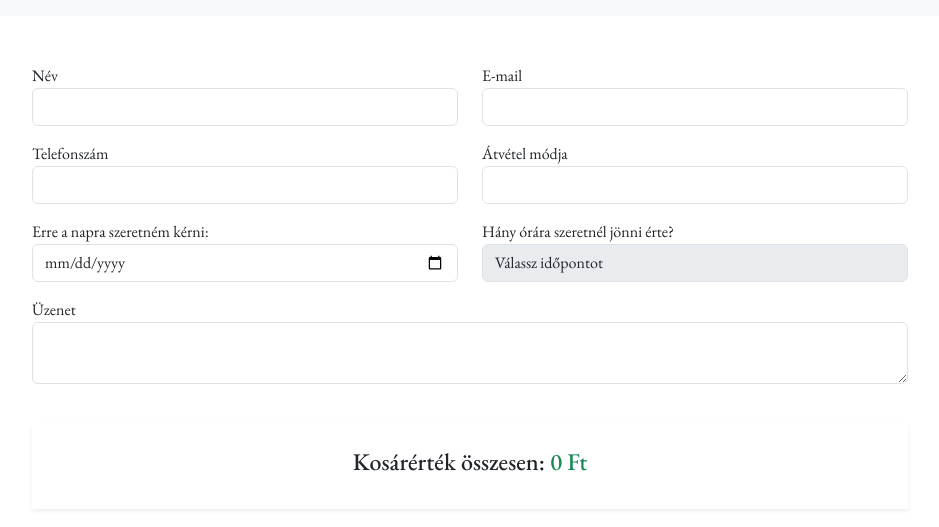
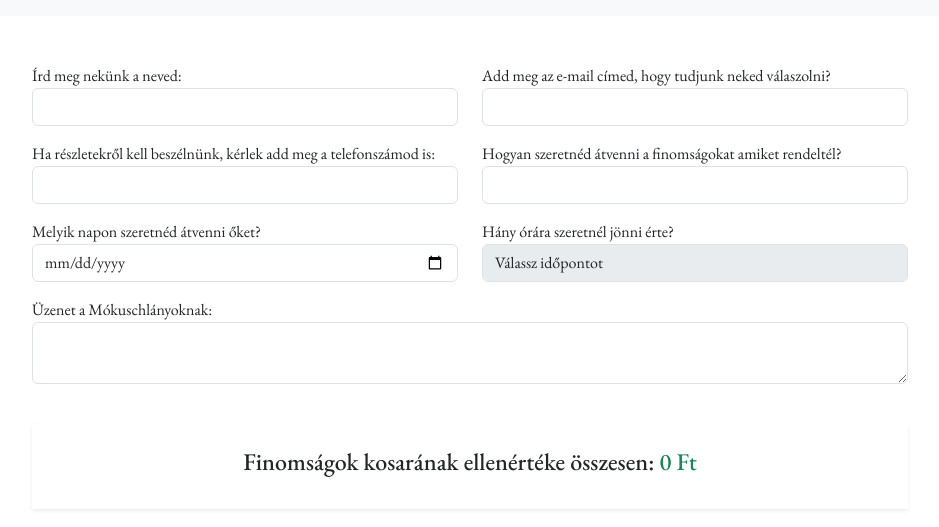
Before and after one commit to pf-coding/mokusch-cafe, an Angular app: page /cart in a window 1280 px wide. Shown: the part 206-733 px from the top of the page, without its empty margins (170-1109 px from the left). Built offline with nearby package versions, Linux system fonts and the light colour scheme.

Commit message:
text-fixes

```diff
--- a/src/app/main/order/order.component.html
+++ b/src/app/main/order/order.component.html
@@ -3,11 +3,13 @@
   <form [formGroup]="orderForm" (ngSubmit)="submitOrder()">
     <div class="row">
       <div class="col-12 col-md-6 mb-3">
-        <label for="name">Név</label>
+        <label for="name">Írd meg nekünk a neved:</label>
         <input id="name" class="form-control" formControlName="name" required />
       </div>
       <div class="col-12 col-md-6 mb-3">
-        <label for="email">E-mail</label>
+        <label for="email"
+          >Add meg az e-mail címed, hogy tudjunk neked válaszolni?</label
+        >
         <input
           id="email"
           type="email"
@@ -17,7 +19,10 @@
         />
       </div>
       <div class="col-12 col-md-6 mb-3">
-        <label for="phone">Telefonszám</label>
+        <label for="phone"
+          >Ha részletekről kell beszélnünk, kérlek add meg a telefonszámod
+          is:</label
+        >
         <input
           id="phone"
           type="text"
@@ -27,7 +32,9 @@
         />
       </div>
       <div class="col-12 col-md-6 mb-3">
-        <label for="deliveryMethod">Átvétel módja</label>
+        <label for="deliveryMethod"
+          >Hogyan szeretnéd átvenni a finomságokat amiket rendeltél?</label
+        >
         <select
           id="deliveryMethod"
           class="form-control"
@@ -38,7 +45,7 @@
         </select>
       </div>
       <div class="col-12 col-md-6 mb-3">
-        <label for="date">Erre a napra szeretném kérni:</label>
+        <label for="date">Melyik napon szeretnéd átvenni őket?</label>
         <input
           id="date"
           type="date"
@@ -65,7 +72,7 @@
       </div>
 
       <div class="col-12 col-md-12 mb-3">
-        <label for="message">Üzenet</label>
+        <label for="message">Üzenet a Mókuschlányoknak:</label>
         <textarea
           id="message"
           class="form-control"
@@ -78,7 +85,7 @@
       <div class="card-title shadow-sm p-4">
         <h4 class="card-title-price">
           <i class="bi bi-currency-forint"></i>
-          Kosárérték összesen:
+          Finomságok kosarának ellenértéke összesen:
           <span class="text-success">{{ totalPrice }} Ft</span>
         </h4>
       </div>
@@ -105,14 +112,14 @@
 
             <div class="form-group mt-3">
               <label for="quantity-{{ i }}">
-                Kérem, adja meg, hány
+                Kérlek, add meg, hány
                 <!-- Ha "szelet", akkor "szeletet", különben az unitOfMeasure-t -->
                 {{
                   orderItems[i].unitOfMeasure === "szelet"
                     ? "szeletet"
                     : orderItems[i].unitOfMeasure + "-ot"
                 }}
-                szeretne rendelni.
+                szeretnél rendelni:
               </label>
 
               <!-- Dropdown megjelenítése, ha "szelet" -->
@@ -153,7 +160,7 @@
                     [disabled]="orderItems[i].additionalPrice === 200"
                   />
                   <label class="form-check-label" for="highDecorated-{{ i }}">
-                    Magasított dísztortaként
+                    Magasított dísztortaként kérem
                   </label>
                 </div>
 
@@ -167,7 +174,8 @@
                     [disabled]="orderItems[i].additionalPrice === 100"
                   />
                   <label class="form-check-label" for="extraCoating-{{ i }}">
-                    Magasított dísztortaként extra bevonattal vagy díszítéssel
+                    Magasított dísztortaként és extra bevonattal vagy
+                    díszítéssel kérem
                   </label>
                 </div>
               </div>
@@ -187,7 +195,9 @@
               </div>
 
               <div class="form-group mt-3">
-                <label for="comment-{{ i }}">Komment</label>
+                <label for="comment-{{ i }}"
+                  >Megjegyzés ehhez a finomsághoz:</label
+                >
                 <textarea
                   id="comment-{{ i }}"
                   class="form-control"
@@ -215,7 +225,7 @@
                   (click)="removeFromOrder(i)"
                   class="btn btn-outline-danger w-100"
                 >
-                  <i class="bi bi-trash"></i> Törlés
+                  <i class="bi bi-trash"></i> Mégsem kérem ezt a finomságot!
                 </button>
               </div>
             </div>
@@ -230,7 +240,7 @@
           class="btn btn-primary btn-lg"
           [disabled]="orderForm.invalid || orderItems.length === 0"
         >
-          <i class="bi bi-send"></i> Rendelés elküldése
+          <i class="bi bi-send"></i> Megrendelem a finomságokat!
         </button>
       </div>
     </div>
```
